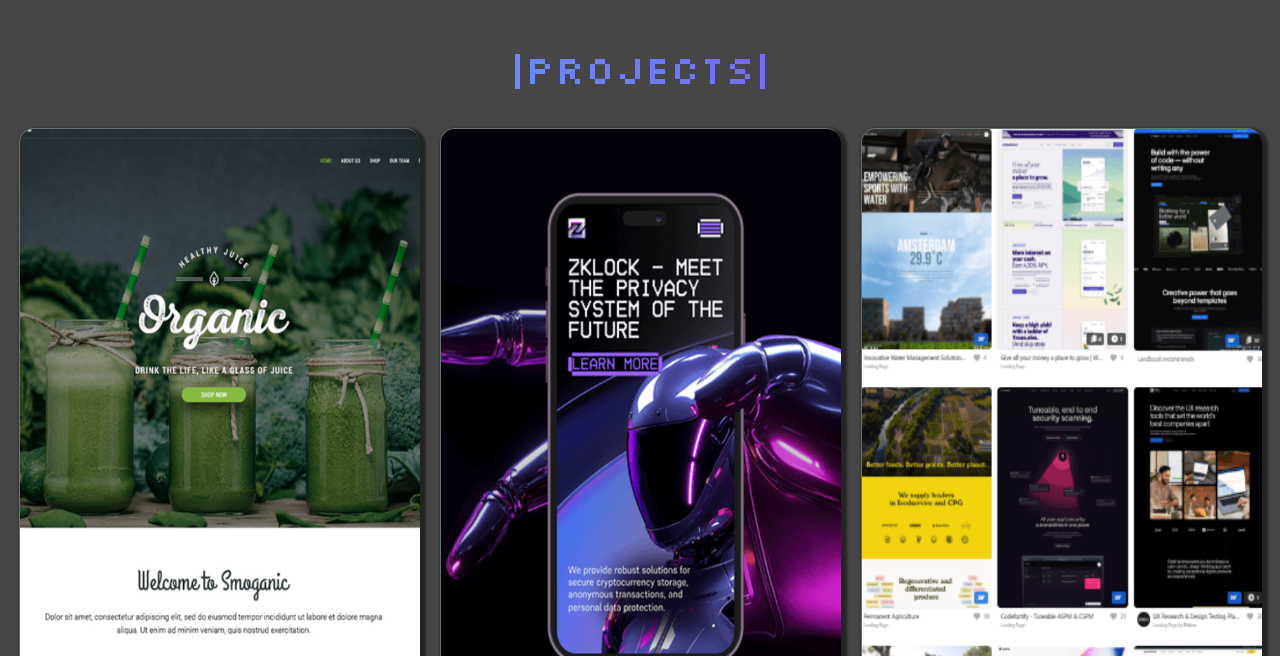
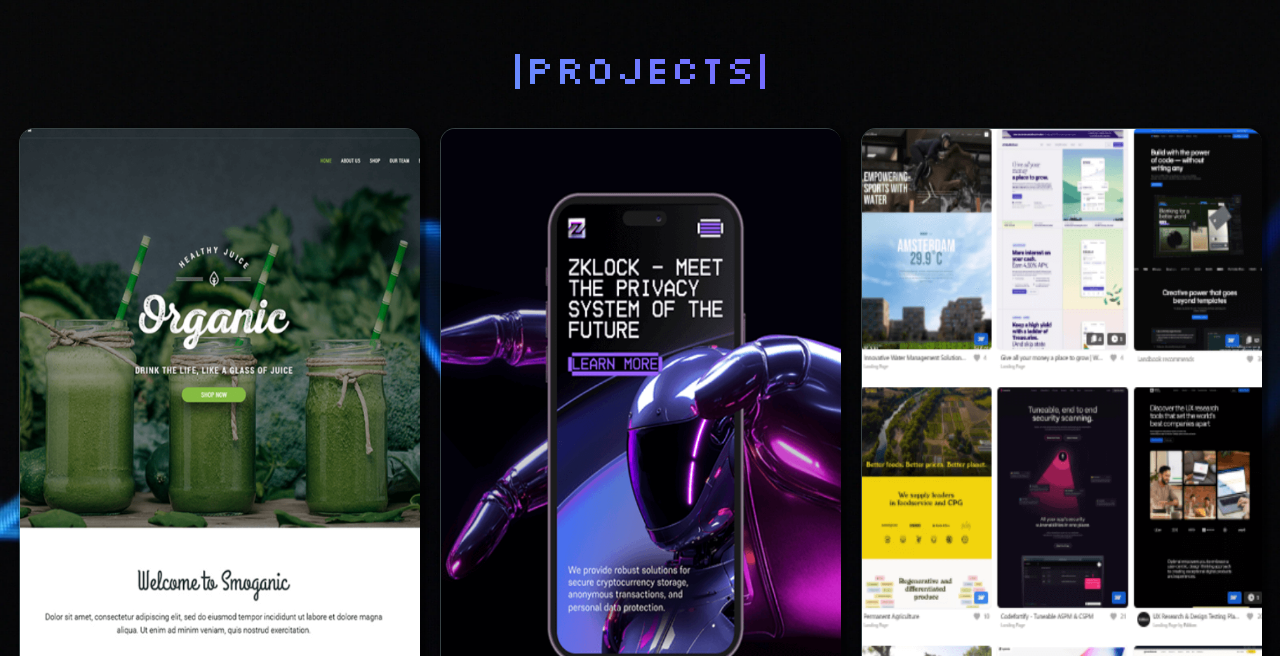
Before and after one commit to fazzymwai/albertmwai, a plain HTML site: page index.html in a window 1280 px wide. Shown: the part 2822-3478 px from the top of the page. Drawn offline with nearby package versions, Linux system fonts and the light colour scheme; the site is published under a folder, as on GitHub Pages, so addresses that start at the root find nothing; a web font is replaced by a local one.

Commit message:
locetion

```diff
--- a/styles.css
+++ b/styles.css
@@ -349,7 +349,7 @@
     text-align: center;
     color: #2575fc;
     background: #464646;
-    background-image: url('/images/bg5.jpg');
+    background-image: url('./images/bg5.jpg');
             background-size: cover; /* Ensures the image covers the entire background */
             background-repeat: no-repeat; /* Prevents the image from repeating */
             background-position: center center; /* Centers the image */
```
